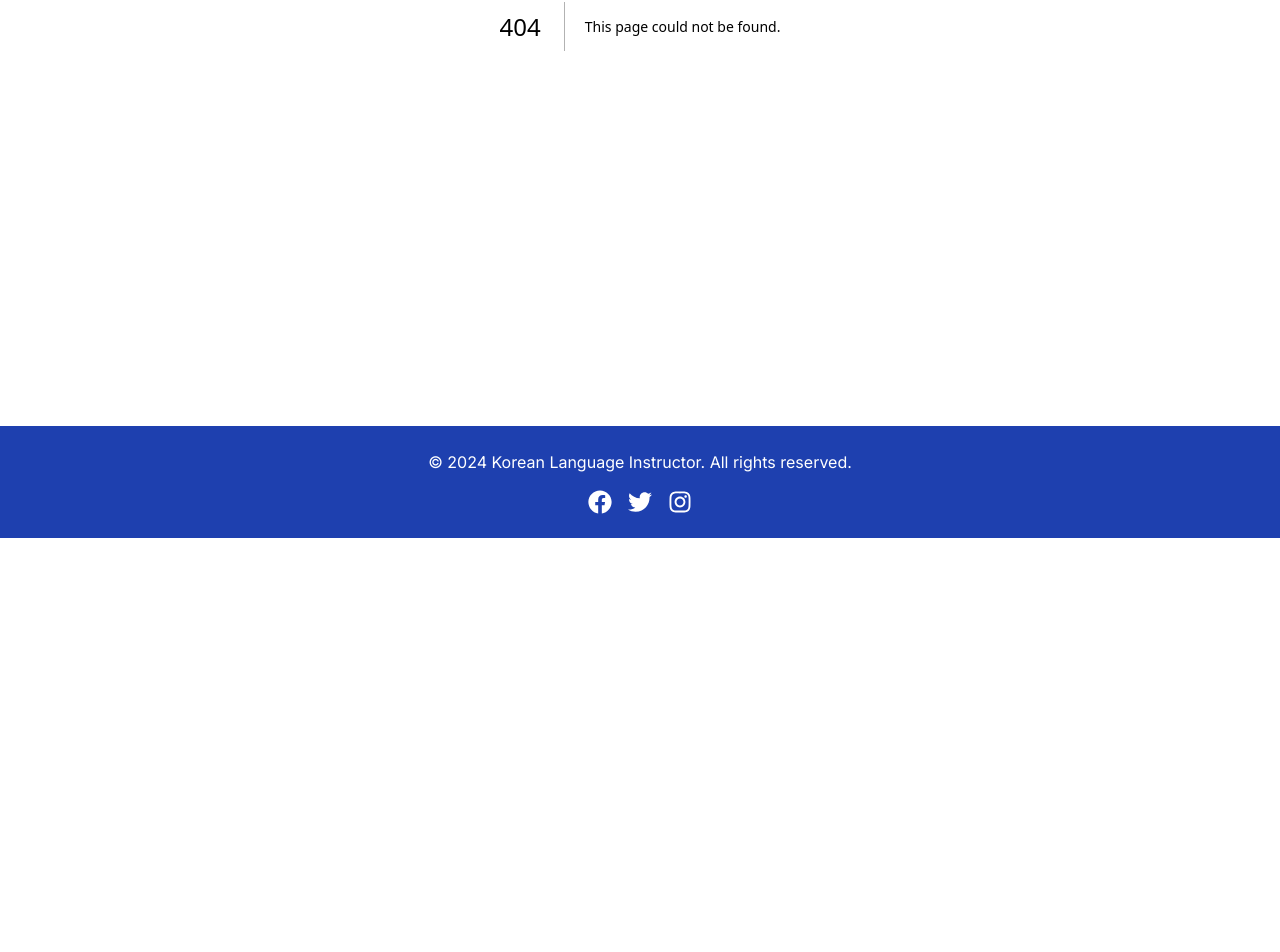
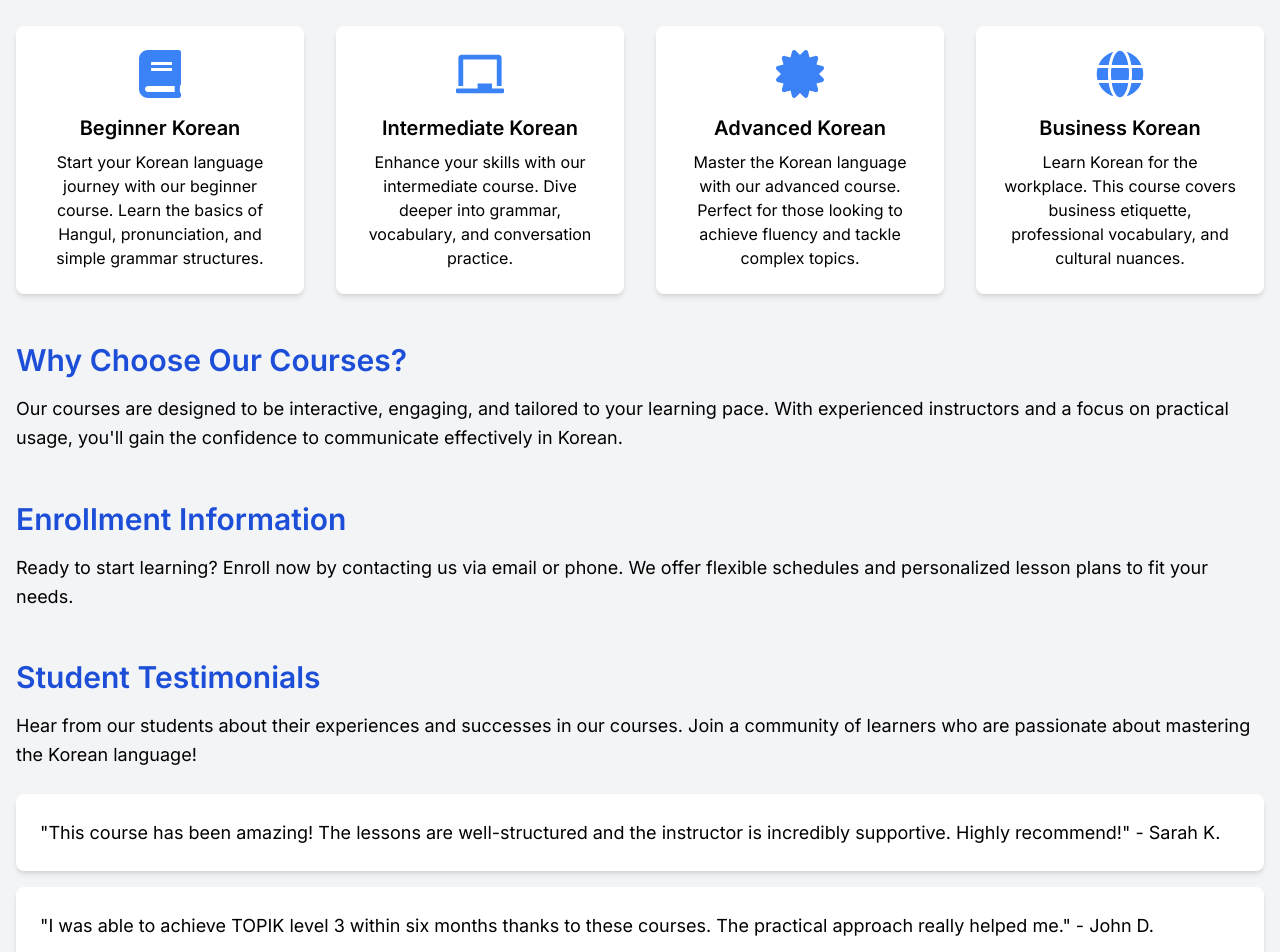
Before and after one commit to manutdmohit/language-instructor, a Next.js app: page /courses in a window 1280 px wide. Before the commit this address had no page. Shown: the part 438-1390 px from the top of the page. Before the commit the page ends 976 px from the top, so only its background shows below. Built offline with nearby package versions, Linux system fonts and the light colour scheme.

Commit message:
add courses and contact page

```diff
--- a/src/app/about/page.tsx
+++ b/src/app/about/page.tsx
@@ -167,8 +167,6 @@ export default function About() {
             ))}
           </ul>
         </motion.section>
-
-        {/* ... continue with the rest of the sections, applying similar animation techniques ... */}
       </main>
     </div>
   );
--- /dev/null
+++ b/src/app/courses/page.tsx
@@ -0,0 +1,30 @@
+'use client';
+
+import { motion } from 'framer-motion';
+
+import AllCourses from '@/components/Courses';
+
+export default function Courses() {
+  return (
+    <div className="min-h-screen bg-gray-100">
+      <header className="bg-gradient-to-r from-blue-600 to-blue-800 text-white py-20 md:py-32">
+        <div className="container mx-auto text-center">
+          <motion.div
+            initial={{ scale: 0.5, opacity: 0 }}
+            animate={{ scale: 1, opacity: 1 }}
+            transition={{ type: 'spring', stiffness: 50 }}
+            className="relative inline-block"
+          >
+            <h1 className="text-4xl md:text-5xl font-bold mb-4">Courses</h1>
+            <p className="text-xl md:text-2xl">
+              Discover our range of Korean language courses tailored to your
+              needs!
+            </p>
+          </motion.div>
+        </div>
+      </header>
+
+      <AllCourses />
+    </div>
+  );
+}
--- a/src/app/page.tsx
+++ b/src/app/page.tsx
@@ -1,13 +1,9 @@
 'use client';
 
-import { useState, useEffect } from 'react';
-import Image from 'next/image';
-
-import Footer from '@/components/Footer';
-import Navbar from '@/components/Navbar';
 import { motion } from 'framer-motion';
 import { FaGraduationCap, FaPlane, FaChalkboardTeacher } from 'react-icons/fa';
 import Hero from '@/components/Hero';
+import CoursesOnly from '@/components/CoursesOnly';
 
 export default function Home() {
   return (
@@ -75,6 +71,17 @@ export default function Home() {
             </motion.div>
           ))}
         </section>
+
+        <section className="mt-8 mb-8 p-4 space-y-12 bg-white rounded-lg shadow-lg">
+          <motion.h2
+            initial={{ opacity: 0 }}
+            animate={{ opacity: 1 }}
+            className="text-3xl font-semibold mb-4"
+          >
+            Courses
+          </motion.h2>
+          <CoursesOnly />
+        </section>
       </main>
     </div>
   );
--- /dev/null
+++ b/src/components/Courses.tsx
@@ -0,0 +1,87 @@
+'use client';
+
+import React, { useState, useEffect } from 'react';
+import { motion } from 'framer-motion';
+import CoursesOnly from './CoursesOnly';
+
+const AllCourses = () => {
+  const [isLoaded, setIsLoaded] = useState(false);
+
+  useEffect(() => {
+    setIsLoaded(true);
+  }, []);
+
+  const fadeInUp = {
+    hidden: { opacity: 0, y: 50 },
+    visible: { opacity: 1, y: 0 },
+    transition: { type: 'spring', stiffness: 50 },
+  };
+
+  return (
+    <main className="container mx-auto mt-8 p-4 space-y-12">
+      <CoursesOnly />
+      <motion.section
+        variants={fadeInUp}
+        initial="hidden"
+        animate={isLoaded ? 'visible' : 'hidden'}
+      >
+        <h2 className="text-3xl font-semibold mb-4 text-blue-700">
+          Why Choose Our Courses?
+        </h2>
+        <p className="text-lg leading-relaxed mb-6">
+          Our courses are designed to be interactive, engaging, and tailored to
+          your learning pace. With experienced instructors and a focus on
+          practical usage, you'll gain the confidence to communicate effectively
+          in Korean.
+        </p>
+      </motion.section>
+
+      <motion.section
+        variants={fadeInUp}
+        initial="hidden"
+        animate={isLoaded ? 'visible' : 'hidden'}
+      >
+        <h2 className="text-3xl font-semibold mb-4 text-blue-700">
+          Enrollment Information
+        </h2>
+        <p className="text-lg leading-relaxed mb-6">
+          Ready to start learning? Enroll now by contacting us via email or
+          phone. We offer flexible schedules and personalized lesson plans to
+          fit your needs.
+        </p>
+      </motion.section>
+
+      <motion.section
+        variants={fadeInUp}
+        initial="hidden"
+        animate={isLoaded ? 'visible' : 'hidden'}
+      >
+        <h2 className="text-3xl font-semibold mb-4 text-blue-700">
+          Student Testimonials
+        </h2>
+        <p className="text-lg leading-relaxed mb-6">
+          Hear from our students about their experiences and successes in our
+          courses. Join a community of learners who are passionate about
+          mastering the Korean language!
+        </p>
+        <div className="space-y-4">
+          <div className="bg-white p-6 rounded-lg shadow-md">
+            <p className="text-lg leading-relaxed">
+              "This course has been amazing! The lessons are well-structured and
+              the instructor is incredibly supportive. Highly recommend!" -
+              Sarah K.
+            </p>
+          </div>
+          <div className="bg-white p-6 rounded-lg shadow-md">
+            <p className="text-lg leading-relaxed">
+              "I was able to achieve TOPIK level 3 within six months thanks to
+              these courses. The practical approach really helped me." - John D.
+            </p>
+          </div>
+        </div>
+      </motion.section>
+    </main>
+  );
+};
+
+export default AllCourses;
--- /dev/null
+++ b/src/components/CoursesOnly.tsx
@@ -0,0 +1,86 @@
+import React, { useState, useEffect } from 'react';
+import { motion } from 'framer-motion';
+import { FaBook, FaChalkboard, FaCertificate, FaGlobe } from 'react-icons/fa';
+
+interface AnimatedIconProps {
+  icon: React.ComponentType<any>;
+  [key: string]: any;
+}
+
+const AnimatedIcon: React.FC<AnimatedIconProps> = ({
+  icon: Icon,
+  ...props
+}) => {
+  return (
+    <motion.div {...props}>
+      <Icon className="text-5xl mx-auto mb-4 text-blue-500" />
+    </motion.div>
+  );
+};
+
+const CoursesOnly = () => {
+  const allCourses = [
+    {
+      icon: FaBook,
+      title: 'Beginner Korean',
+      description:
+        'Start your Korean language journey with our beginner course. Learn the basics of Hangul, pronunciation, and simple grammar structures.',
+    },
+    {
+      icon: FaChalkboard,
+      title: 'Intermediate Korean',
+      description:
+        'Enhance your skills with our intermediate course. Dive deeper into grammar, vocabulary, and conversation practice.',
+    },
+    {
+      icon: FaCertificate,
+      title: 'Advanced Korean',
+      description:
+        'Master the Korean language with our advanced course. Perfect for those looking to achieve fluency and tackle complex topics.',
+    },
+    {
+      icon: FaGlobe,
+      title: 'Business Korean',
+      description:
+        'Learn Korean for the workplace. This course covers business etiquette, professional vocabulary, and cultural nuances.',
+    },
+  ];
+
+  const [isLoaded, setIsLoaded] = useState(false);
+
+  useEffect(() => {
+    setIsLoaded(true);
+  }, []);
+
+  const fadeInUp = {
+    hidden: { opacity: 0, y: 50 },
+    visible: { opacity: 1, y: 0 },
+    transition: { type: 'spring', stiffness: 50 },
+  };
+
+  return (
+    <motion.section
+      className="grid grid-cols-1 md:grid-cols-2 lg:grid-cols-4 gap-8"
+      variants={{
+        hidden: { opacity: 0 },
+        visible: { opacity: 1, transition: { staggerChildren: 0.2 } },
+      }}
+      initial="hidden"
+      animate={isLoaded ? 'visible' : 'hidden'}
+    >
+      {allCourses.map(({ icon, title, description }, index) => (
+        <motion.div
+          key={index}
+          variants={fadeInUp}
+          className="bg-white p-6 rounded-lg shadow-md text-center hover:shadow-xl transition-shadow"
+        >
+          <AnimatedIcon icon={icon} variants={fadeInUp} />
+          <h3 className="text-xl font-semibold mb-2">{title}</h3>
+          <p>{description}</p>
+        </motion.div>
+      ))}
+    </motion.section>
+  );
+};
+
+export default CoursesOnly;
--- a/src/components/Footer.tsx
+++ b/src/components/Footer.tsx
@@ -4,9 +4,11 @@ import { FaFacebook, FaTwitter, FaInstagram } from 'react-icons/fa';
 import { motion } from 'framer-motion';
 
 export default function Footer() {
+  const currentYear = new Date().getFullYear();
+
   return (
     <footer className="bg-blue-800 text-white p-6 text-center mt-auto">
-      <p>© 2024 Korean Language Instructor. All rights reserved.</p>
+      <p>© {currentYear} Korean Language Instructor. All rights reserved.</p>
       <div className="flex justify-center mt-4 space-x-4">
         {[FaFacebook, FaTwitter, FaInstagram].map((Icon, index) => (
           <motion.a
--- a/src/components/Navbar.tsx
+++ b/src/components/Navbar.tsx
@@ -39,7 +39,7 @@ export default function Navbar() {
     <nav className="bg-blue-700 p-4 sticky top-0 z-50">
       <div className="container mx-auto flex justify-between items-center">
         <Link href="/" className="text-white text-2xl font-bold">
-          KoreanPro
+          Karan Shahi
         </Link>
 
         {/* Desktop Menu */}
```
